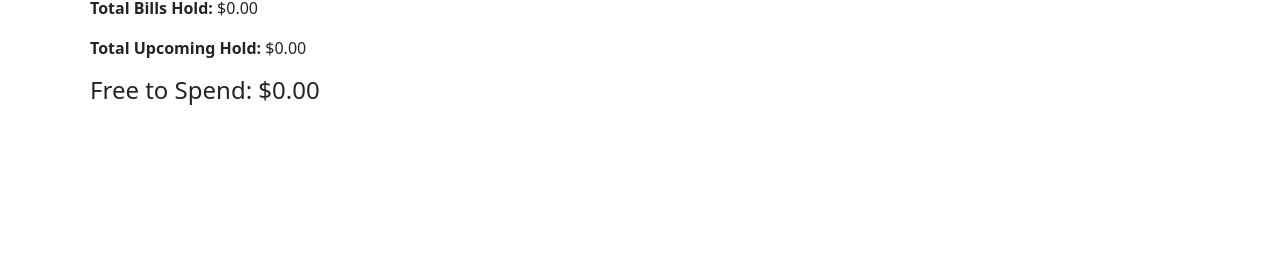
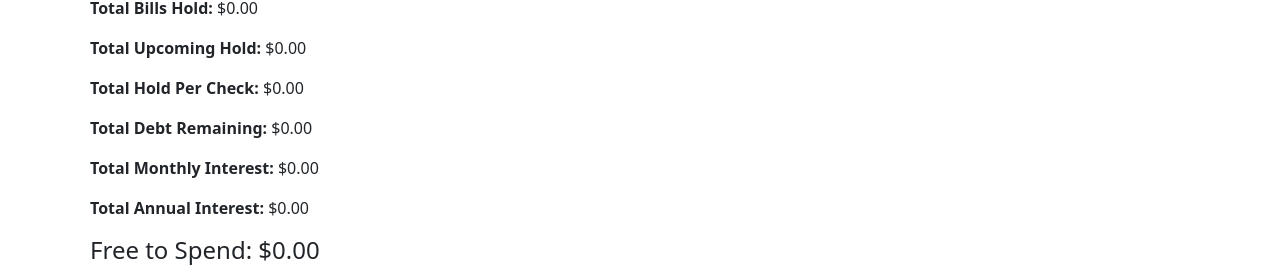
Before and after one commit to WCMcCown/billpay, a React (Vite) app in the folder budget-app/: page /dashboard in a window 1280 px wide. Shown: the part 513-783 px from the top of the page. Built offline with nearby package versions, Linux system fonts and the light colour scheme; no server answers; sample sign-in values are in the browser's storage.

Commit message:
Add total hold per check, total debt, total monthly interest, and total annual interest to dashboard totals

```diff
--- a/budget-app/src/pages/Dashboard.jsx
+++ b/budget-app/src/pages/Dashboard.jsx
@@ -313,6 +313,21 @@ const Dashboard = ({ user, ready }) => {
         setTotalBillsHold(billsHold);
         setTotalUpcomingHold(upcomingHold);
     }, [bills, upcoming]);
+
+    const totalHoldPerCheck = totalBillsHold + totalUpcomingHold;
+
+    const totalDebtRemaining = bills
+        .filter(b => b.type === "debt")
+        .reduce((sum, b) => sum + parseFloat(b.remaining || 0), 0);
+
+    const totalMonthlyInterest = bills
+        .filter(b => b.type === "debt")
+        .reduce((sum, b) => sum + parseFloat(interestPerPeriod(b.apr, b.remaining)), 0);
+
+    const totalAnnualInterest = bills
+        .filter(b => b.type === "debt")
+        .reduce((sum, b) => sum + parseFloat(interestPerYear(b.apr, b.remaining)), 0);
+
 
 
     if (loading) return <div>Loading dashboard…</div>;
@@ -729,6 +744,10 @@ const Dashboard = ({ user, ready }) => {
 
                 <p><strong>Total Bills Hold:</strong> ${totalBillsHold.toFixed(2)}</p>
                 <p><strong>Total Upcoming Hold:</strong> ${totalUpcomingHold.toFixed(2)}</p>
+                <p><strong>Total Hold Per Check:</strong> ${totalHoldPerCheck.toFixed(2)}</p>
+                <p><strong>Total Debt Remaining:</strong> ${totalDebtRemaining.toFixed(2)}</p>
+                <p><strong>Total Monthly Interest:</strong> ${totalMonthlyInterest.toFixed(2)}</p>
+                <p><strong>Total Annual Interest:</strong> ${totalAnnualInterest.toFixed(2)}</p>
 
                 <h4>
                     Free to Spend: $
```
